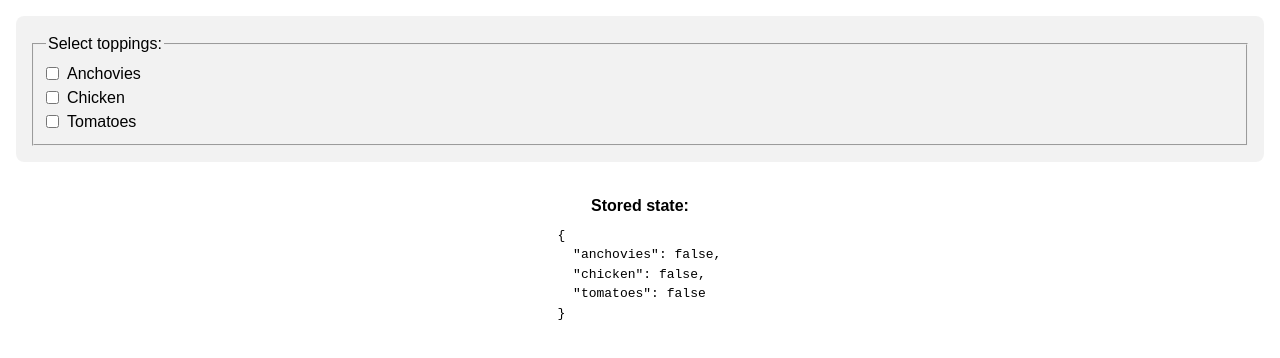
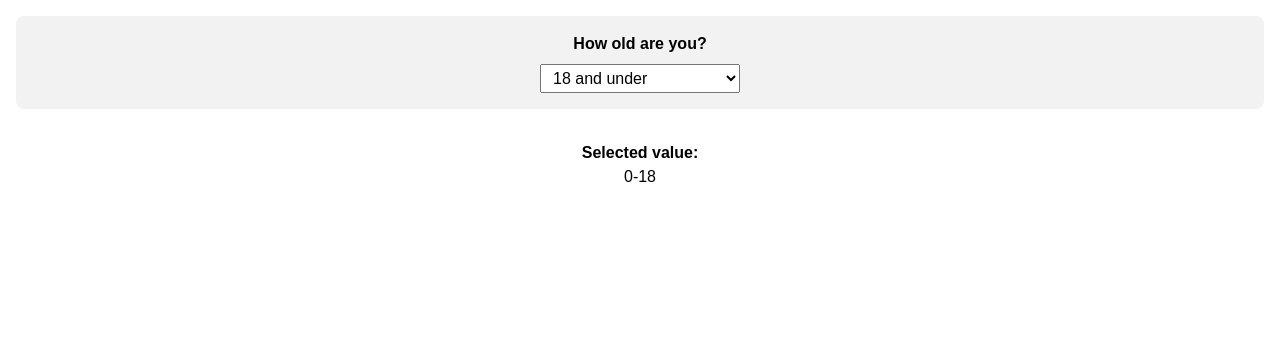
Before and after one commit to simotae14/react-joy-exercises, a React (Create React App) app: page / in a window 1280 px wide. Shown: the top 358 px of the page. Built offline with nearby package versions, Linux system fonts and the light colour scheme; a web font is replaced by a local one.

Commit message:
69 Input Cheatsheet - Select with not dynamic options

```diff
--- a/src/App.js
+++ b/src/App.js
@@ -1,20 +1,7 @@
 import React from 'react';
 
-const initialToppings = {
-  anchovies: false,
-  chicken: false,
-  tomatoes: false,
-}
-
 function App() {
-  const [
-    pizzaToppings,
-    setPizzaToppings
-  ] = React.useState(initialToppings);
-
-  // Get a list of all toppings.
-  // ['anchovies', 'chicken', 'tomato'];
-  const toppingsList = Object.keys(initialToppings);
+  const [age, setAge] = React.useState('0-18');
 
   return (
     <>
@@ -23,41 +10,35 @@ function App() {
           event.preventDefault();
         }}
       >
-        <fieldset>
-          <legend>
-            Select toppings:
-          </legend>
+        <label htmlFor="age-select">
+          How old are you?
+        </label>
 
-          {/*
-            Iterate over those toppings, and
-            create a checkbox for each one:
-          */}
-          {toppingsList.map(option => (
-            <div key={option}>
-              <input
-                type="checkbox"
-                id={option}
-                value={option}
-                checked={pizzaToppings[option] === true}
-                onChange={event => {
-                  setPizzaToppings({
-                    ...pizzaToppings,
-                    [option]: event.target.checked,
-                  })
-                }}
-              />
-              <label htmlFor={option}>
-                {option}
-              </label>
-            </div>
-          ))}
-        </fieldset>
+        <select
+          id="age-select"
+          value={age}
+          onChange={event => {
+            setAge(event.target.value)
+          }}
+        >
+          <option value="0-18">
+            18 and under
+          </option>
+          <option value="19-39">
+            19 to 39
+          </option>
+          <option value="40-64">
+            40 to 64
+          </option>
+          <option value="65-infinity">
+            65 and over
+          </option>
+        </select>
       </form>
+
       <p>
-        <strong>Stored state:</strong>
-      </p>
-      <p className="output">
-        {JSON.stringify(pizzaToppings, null, 2)}
+        <strong>Selected value:</strong>
+        {age}
       </p>
     </>
   );
--- a/src/styles.css
+++ b/src/styles.css
@@ -1,27 +1,26 @@
 form {
+  --bg: hsl(0deg 0% 95%);
+  display: flex;
+  flex-direction: column;
+  align-items: center;
   padding: 16px;
-  background: hsl(0deg 0% 0% / 0.05);
+  background: var(--bg);
   border-radius: 8px;
 }
-fieldset div {
-  display: flex;
-  align-items: center;
-  gap: 8px;
+label {
+  font-weight: bold;
+  display: block;
+  margin-bottom: 8px;
+}
+select {
+  font-size: 1rem;
+  padding: 4px 8px;
+  min-width: 200px;
 }
 p {
   margin-top: 2rem;
   text-align: center;
 }
-.output {
-  text-align: left;
-  white-space: pre-wrap;
-  font-family: monospace;
-  width: fit-content;
-  min-width: 165px;
-  margin-left: auto;
-  margin-right: auto;
-  margin-top: 8px;
+p strong {
+  display: block;
 }
-label {
-  text-transform: capitalize;
-}
```
